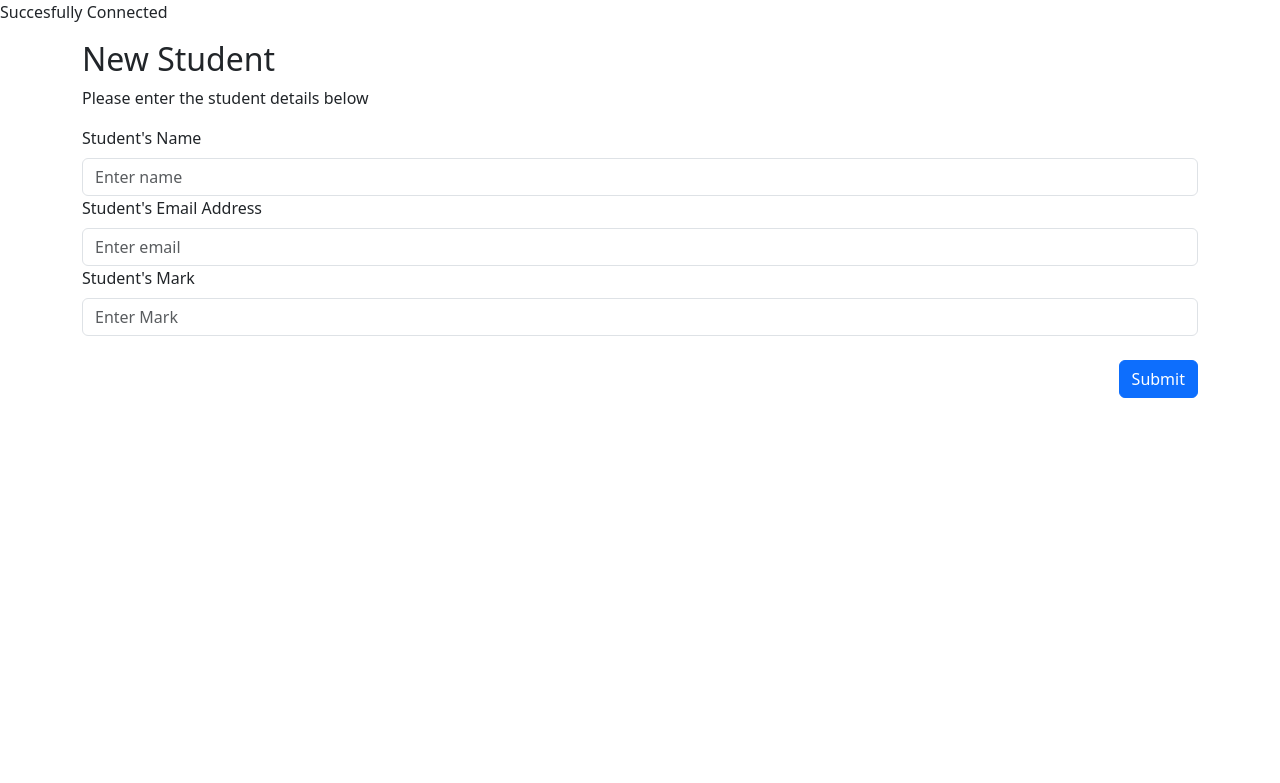
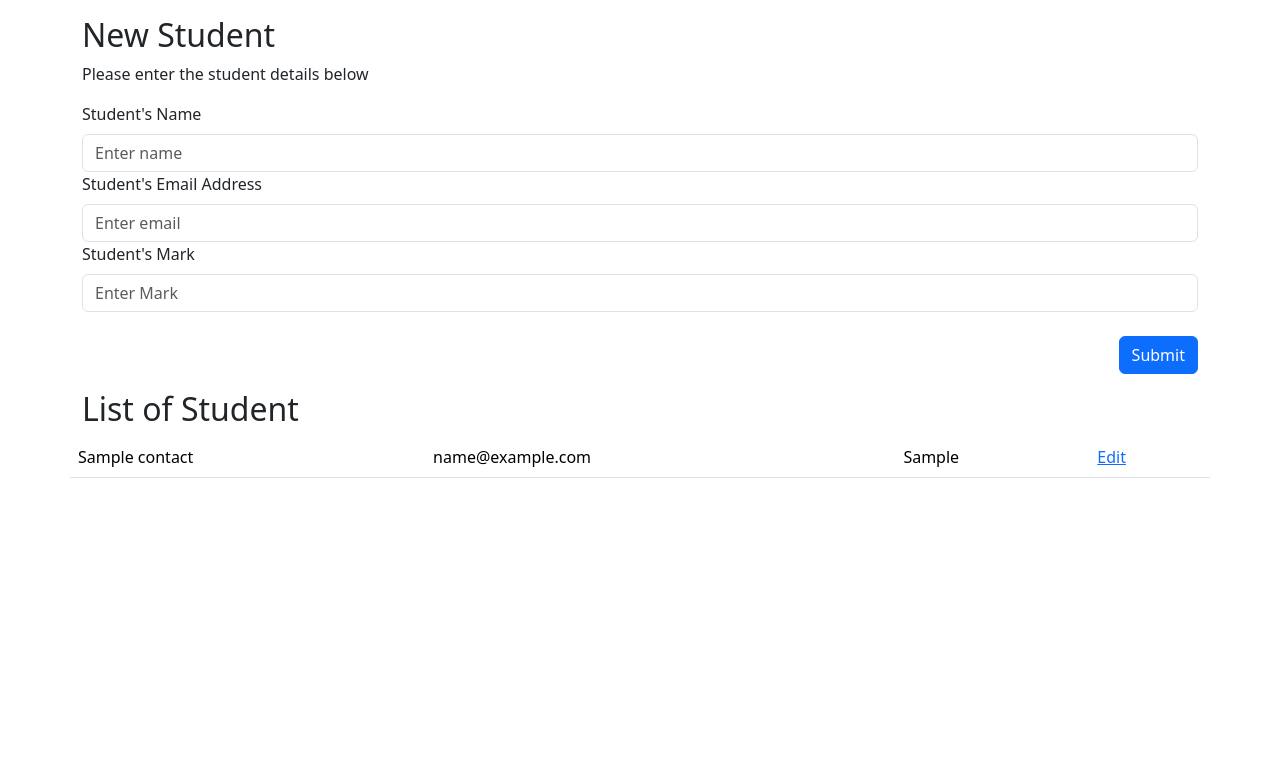
Before and after one commit to aravindpulipra/Demo-repo, a PHP site: page /sqlform.php in a window 1280 px wide. Shown: the top 783 px of the page. Run offline with PHP 8.4, Linux system fonts and the light colour scheme; tables that the repository leaves empty or names only in its code hold one stand-in row (values such as "Sample post").

Commit message:
add and  listing done

```diff
--- a/sqlconnect.php
+++ b/sqlconnect.php
@@ -32,11 +32,20 @@
    public function  __construct() {
 
       $this->conn = mysqli_connect($this->host, $this->username, $this->password, $this->database);
-      if($this->conn) {
-         echo "Succesfully Connected";
-      }else{
-         die("Could not Connect");
+   }
+
+   public function newStudent($name,$email,$mark) {
+      $sts = mysqli_query($this->conn,"INSERT INTO `contact` (`name`,`email`,`mark`) values ('$name','$email','$mark')");
+
+      if($sts) {
+         echo "Inserted successfuly!";
       }
+   }
 
+   public function getStudents() {
+
+      $sql = "SELECT * FROM contact";
+      $result = $this->conn->query($sql);
+      return  $result;
    }
 }
--- a/sqlform.php
+++ b/sqlform.php
@@ -5,7 +5,8 @@ $db = new stdDatabase();
 
 if($_POST) {
 
-
+    $db->newStudent($_POST['name'],$_POST['email'],$_POST['mark']);
+    header('Location: sqlform.php');
 }
 ?>
 <!DOCTYPE html>
@@ -44,11 +45,46 @@ if($_POST) {
     <div class="row">
       <div class="col">
         <br/>
-        <button type="button" class="btn btn-primary btn-xs float-end">Submit</button>
+        <button type="submit" class="btn btn-primary btn-xs float-end">Submit</button>
       </div>
     </div>
   </form>
 </div>
 
+<div class="container mt-3">
+  <h2>List of Student</h2>
+  <div class="row">
+  <table class="table">
+    <?php
+        $students = $db->getStudents();
+
+        if($students->num_rows>0) {
+            while($row = $students->fetch_assoc()) {
+                ?>
+
+                    <tr>
+                        <td><?php echo $row['name']?></td>
+                        <td><?php echo $row['email']?></td>
+                        <td><?php echo $row['mark']?></td>
+                        <td><a href="sqlform.php?id=<?php echo $row["id"]?>">Edit</a></td>
+                    </tr>
+
+                <?php
+            }
+        }
+        else {
+            ?>
+            <table class="table">
+                <tr>
+                    <td>No Students found!</td>
+                </tr>
+            </table>
+            <?php
+        }
+        ?>
+  </table>
+  </div>
+</div>
+
 </body>
 </html>
```
